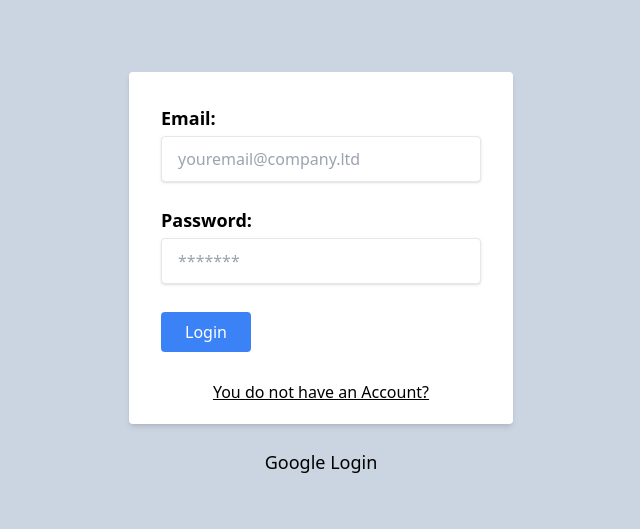
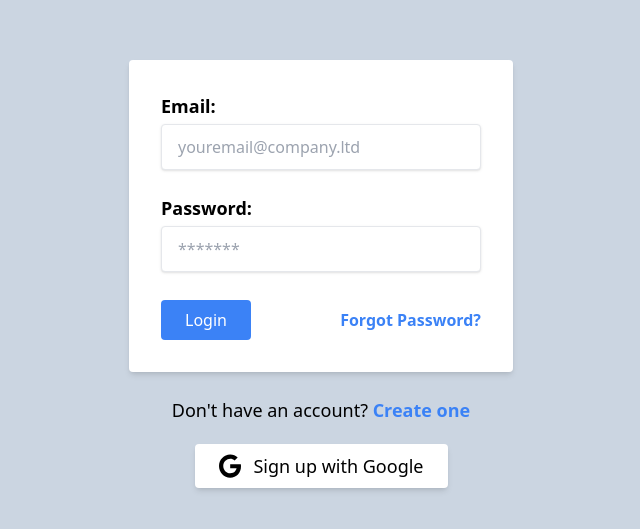
Before and after one commit to Maximo-4ever/Firebase-Login, a React (Create React App) app: page /login in a window 1280 px wide. Shown: the part 161-690 px from the top of the page, without its empty margins (319-959 px from the left). Built offline with nearby package versions, Linux system fonts and the light colour scheme; no server answers.

Commit message:
Agrega la opcion de cambiar la contraseña olvidada

```diff
--- a/src/components/Login.jsx
+++ b/src/components/Login.jsx
@@ -9,7 +9,7 @@ export default function Login() {
     password: "",
   });
 
-  const { login, loginWithGoogle } = useAuth();
+  const { login, loginWithGoogle, resetPassword } = useAuth();
   const navigate = useNavigate();
   const [error, setError] = useState();
 
@@ -34,6 +34,16 @@ export default function Login() {
       navigate("/");
     } catch (error) {
       setError(error.code);
+    }
+  };
+
+  const handleResetPassword = async () => {
+    try {
+      if (!user.email) return setError("Please enter your email");
+      await resetPassword(user.email);
+      setError("We send an email with a link to reset your password")
+    } catch (error) {
+      setError(error)
     }
   };
 
@@ -70,12 +80,30 @@ export default function Login() {
             onChange={handleChange}
           />
         </div>
-        <button className="bg-blue-500 hover:bg-blue-600 text-white px-6 py-2 rounded mb-7">Login</button>
-
-        <Link to="/register" className="block text-center -mb-3 underline">You do not have an Account?</Link>
+        <div className="flex items-center justify-between">
+          <button className="bg-blue-500 hover:bg-blue-600 text-white px-6 py-2 rounded">
+            Login
+          </button>
+          <a
+            href="#!"
+            onClick={handleResetPassword}
+            className="inline-block align-baseline font-bold text-blue-500"
+          >
+            Forgot Password?
+          </a>
+        </div>
       </form>
-
-      <button onClick={handleGoogleSignin} className="text-lg">Google Login</button>
+      <Link to="/register" className="block text-center mb-5 text-lg">
+        Don't have an account?{" "}
+        <span className="text-blue-500 font-bold">Create one</span>
+      </Link>
+      <button
+        onClick={handleGoogleSignin}
+        className="text-lg flex items-center justify-center bg-white shadow-md py-2 px-6 rounded"
+      >
+        <img src="google.svg" alt="Google" className="h-6 mr-3" /> Sign up with
+        Google
+      </button>
     </div>
   );
 }
--- a/src/context/authContext.js
+++ b/src/context/authContext.js
@@ -5,7 +5,8 @@ import {
   onAuthStateChanged,
   signOut,
   GoogleAuthProvider,
-  signInWithPopup
+  signInWithPopup,
+  sendPasswordResetEmail,
 } from "firebase/auth";
 import { auth } from "../firebase";
 
@@ -18,7 +19,7 @@ export const useAuth = () => {
   return context;
 };
 
-// Funciones de autenticacion, Signup, Login, Logout
+// Funciones de autenticacion, Signup, Login, Logout, Reset password
 export function AuthProvider({ children }) {
   const [user, setUser] = useState(null);
   const [loading, setLoading] = useState(true);
@@ -31,10 +32,12 @@ export function AuthProvider({ children }) {
 
   const loginWithGoogle = () => {
     const googleProvider = new GoogleAuthProvider();
-    return signInWithPopup(auth, googleProvider)
-  }
+    return signInWithPopup(auth, googleProvider);
+  };
 
   const logout = () => signOut(auth);
+
+  const resetPassword = (email) => sendPasswordResetEmail(auth, email);
 
   useEffect(() => {
     const unsuscribe = onAuthStateChanged(auth, (currentUser) => {
@@ -46,7 +49,17 @@ export function AuthProvider({ children }) {
   }, []);
 
   return (
-    <authContext.Provider value={{ signup, login, user, logout, loading, loginWithGoogle }}>
+    <authContext.Provider
+      value={{
+        signup,
+        login,
+        user,
+        logout,
+        loading,
+        loginWithGoogle,
+        resetPassword,
+      }}
+    >
       {children}
     </authContext.Provider>
   );
```
